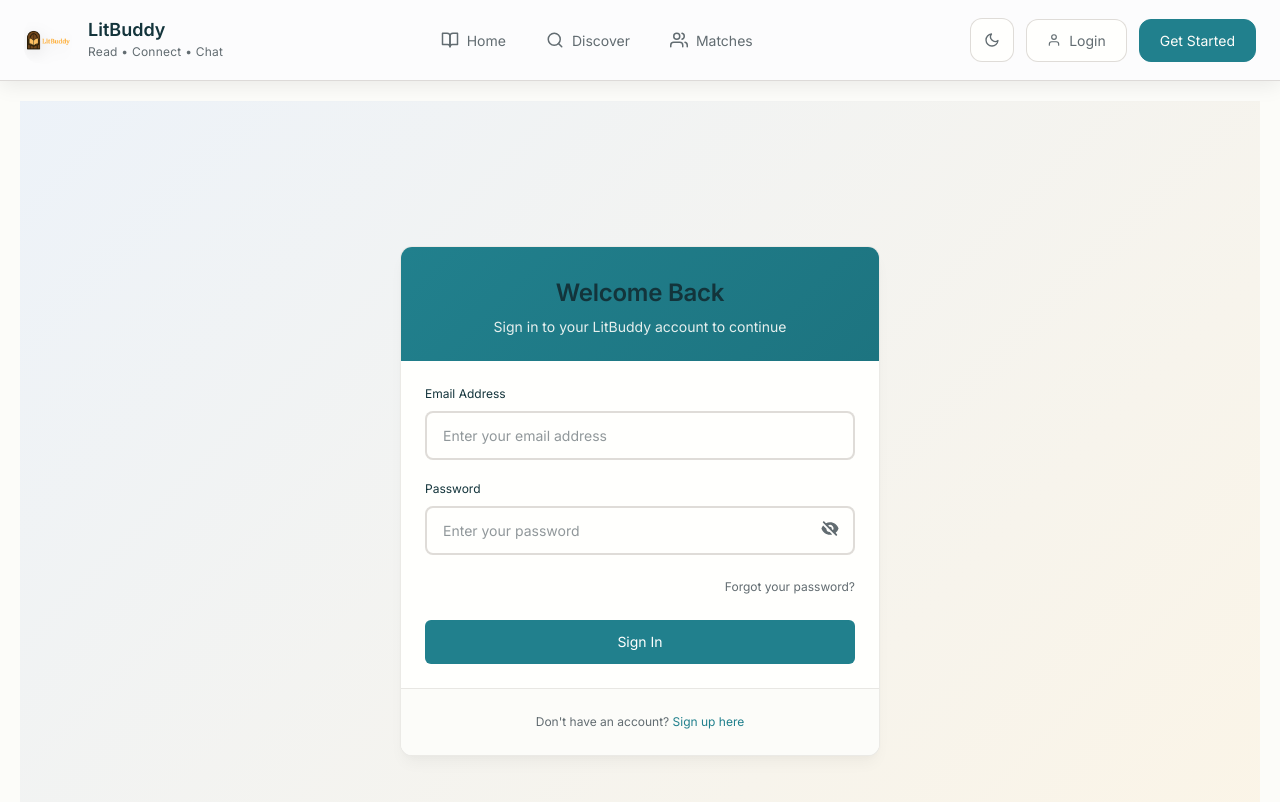
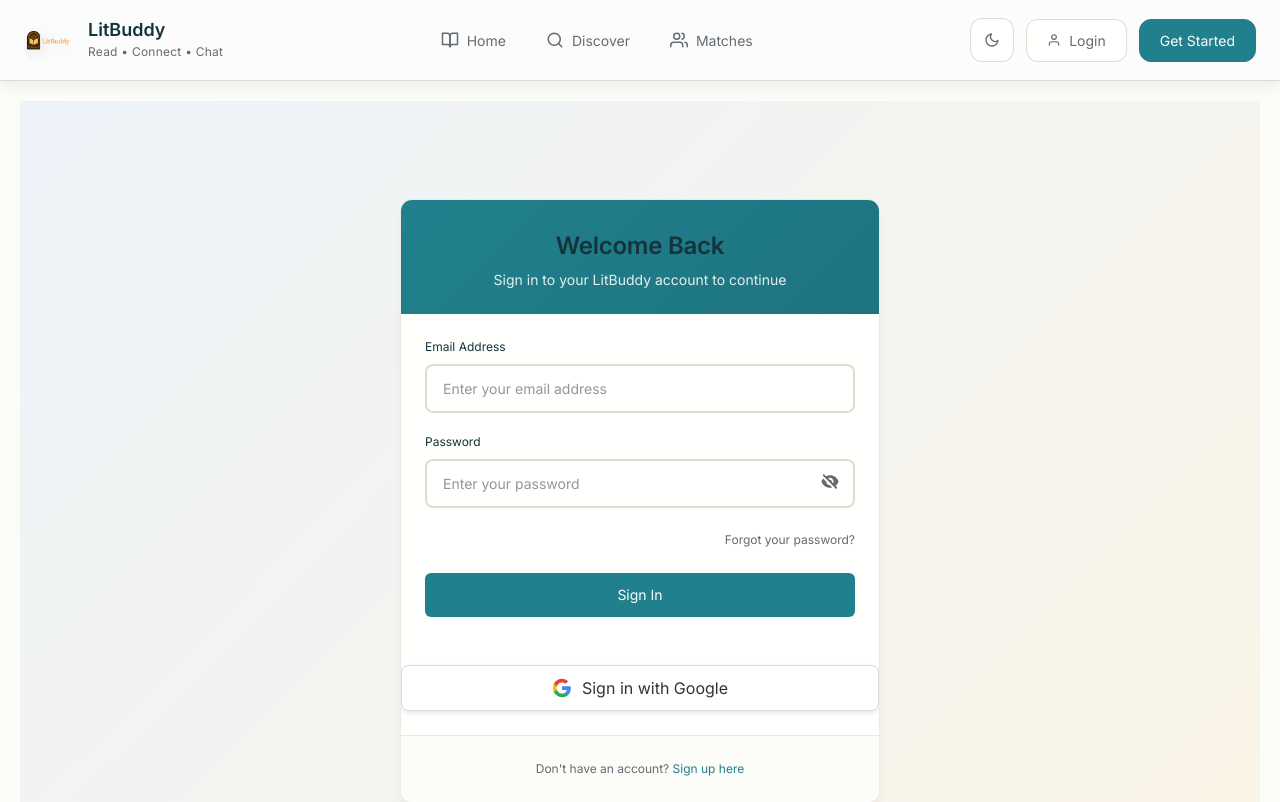
Before and after one commit to saad-bin-sohan/LitBuddy, a React (Create React App) app in the folder frontend/: page /login in a window 1280 px wide. Shown: the top 802 px of the page. Built offline with nearby package versions, Linux system fonts and the light colour scheme; no server answers; a web font is replaced by a local one.

Commit message:
Added Sign In using Google Auth

```diff
--- a/frontend/src/pages/Login.js
+++ b/frontend/src/pages/Login.js
@@ -5,6 +5,7 @@
 import { login, requestOtp, loginWithOtp } from '../api/authApi';
 import { AuthContext } from '../contexts/AuthContext';
 import Button from '../components/Button';
+import GoogleAuth from '../components/GoogleAuth';
 
 const makeDeviceId = () => {
   // simple unique id
@@ -133,7 +134,8 @@
 
         {/* Main Login Form */}
         {!otpRequired ? (
-          <form onSubmit={handleSubmit} className="auth-form">
+          <>
+            <form onSubmit={handleSubmit} className="auth-form">
             {/* Email Field */}
             <div className="form-field">
               <label htmlFor="email" className="form-label">
@@ -222,6 +224,26 @@
               )}
             </Button>
           </form>
+
+          {/* Google OAuth Button */}
+          <div className="auth-divider">
+            <GoogleAuth
+              buttonText="Sign in with Google"
+              onSuccess={(user) => {
+                // Redirect based on profile completion status
+                if (!user.hasCompletedSetup) {
+                  window.location.href = '/profile-setup';
+                } else {
+                  window.location.href = '/my-profile';
+                }
+              }}
+              onError={(error) => {
+                setError(error);
+              }}
+              className="google-auth-btn"
+            />
+          </div>
+          </>
         ) : (
           /* OTP Verification Flow */
           <div className="auth-form">
```
Also changed, not shown: 1 other file (tests, documents, lock files or other folders).
